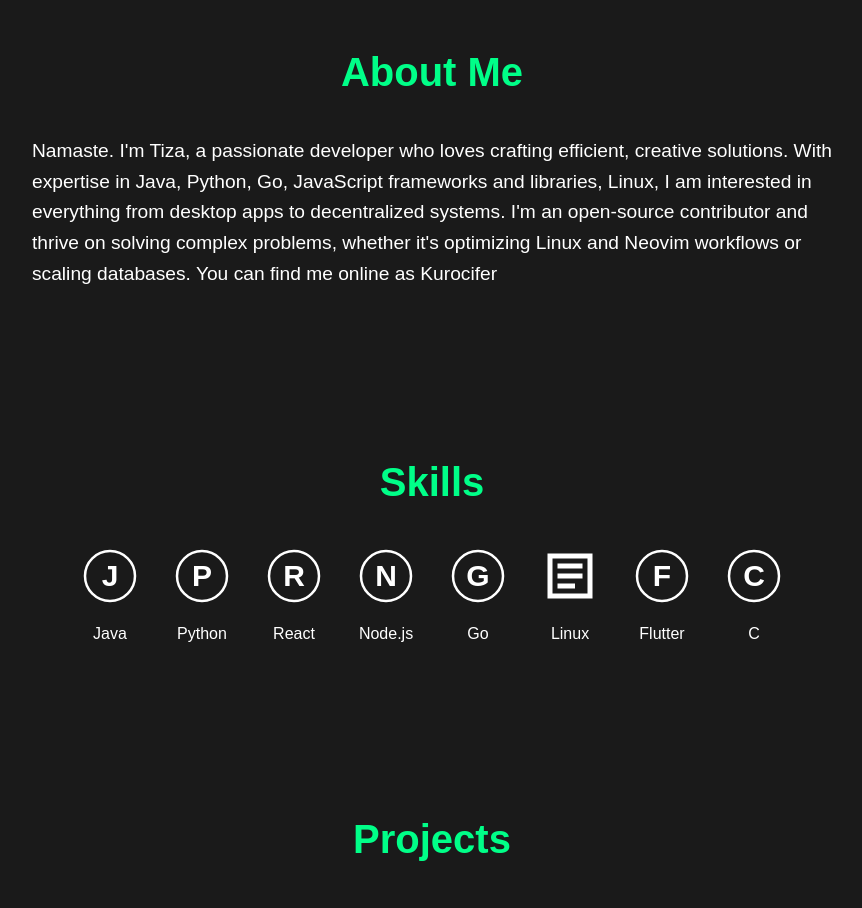
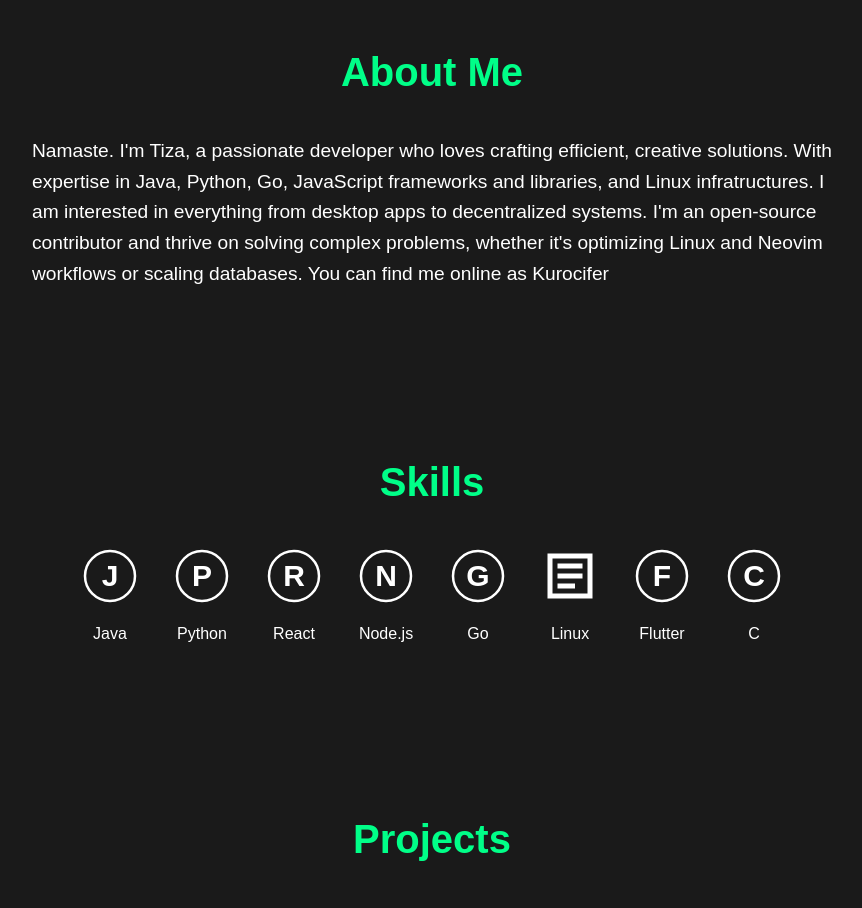
Before and after one commit to Kurocifer/Portfolio, a plain HTML site: page index.html in a window 1280 px wide. Shown: the part 840-1748 px from the top of the page, without its empty margins (208-1070 px from the left). Drawn offline with Linux system fonts and the light colour scheme.

Commit message:
fix typo in about

```diff
--- a/index.html
+++ b/index.html
@@ -31,7 +31,7 @@
     <section id="about" class="fade-in">
         <h2>About Me</h2>
         <p>Namaste. I'm Tiza, a passionate developer who loves crafting efficient, creative solutions. With expertise in
-            Java, Python, Go, JavaScript frameworks and libraries, Linux, I am interested in everything from desktop apps to
+            Java, Python, Go, JavaScript frameworks and libraries, and Linux infratructures. I am interested in everything from desktop apps to
             decentralized systems. I'm an open-source contributor and thrive on solving complex problems, whether it's
             optimizing Linux and Neovim workflows or scaling databases. You can find me online as Kurocifer</p>
     </section>
```
